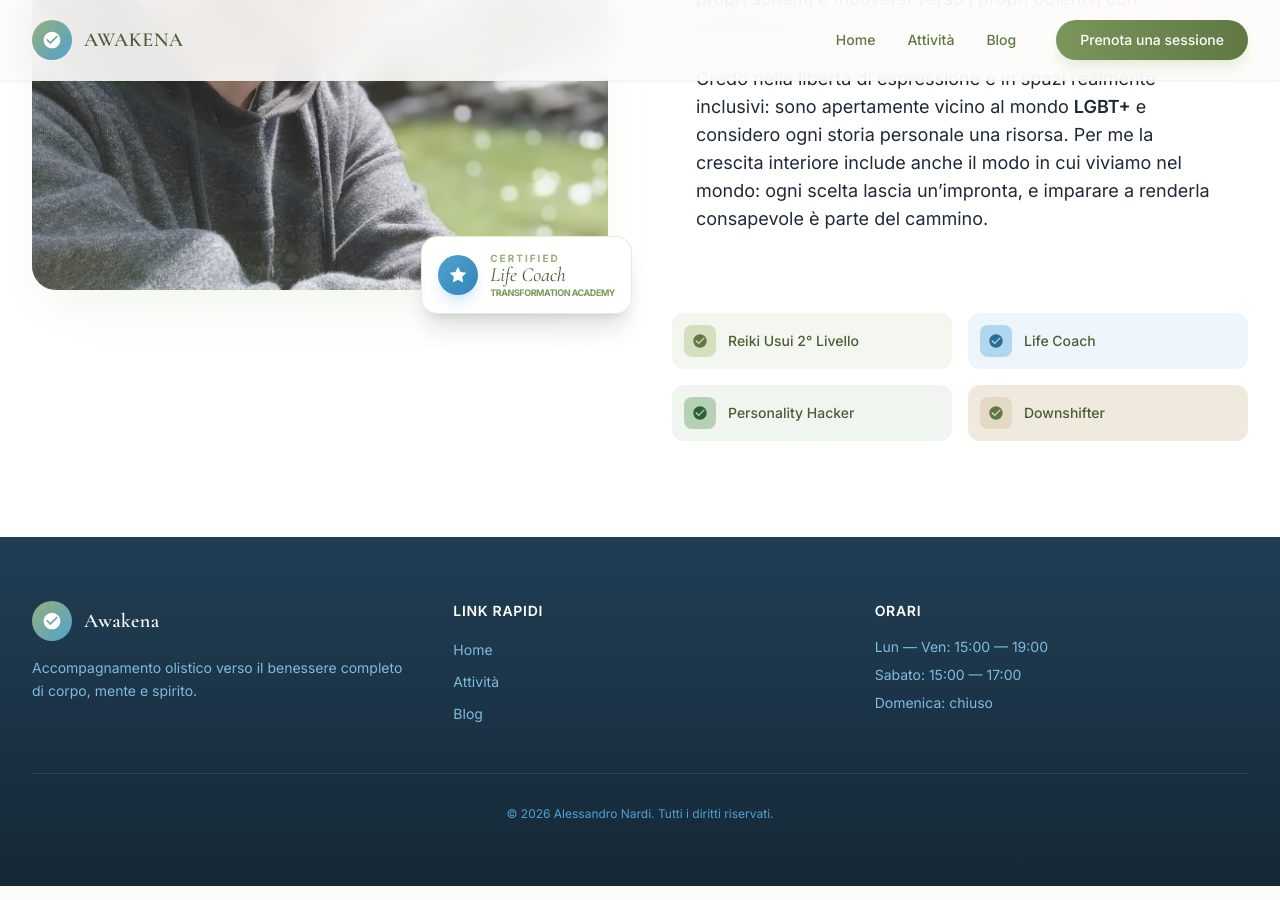
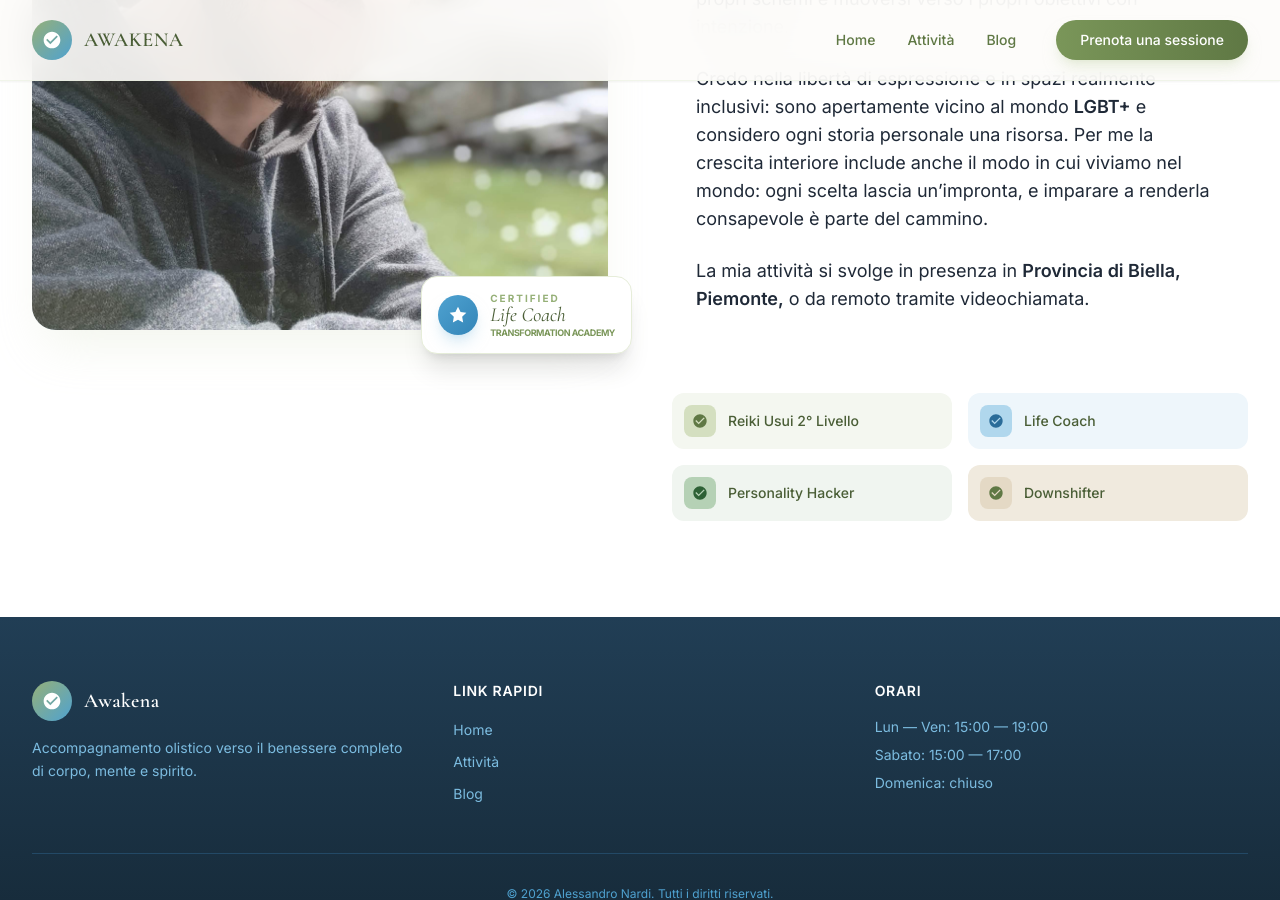
Before and after one commit to rerosku/rerosku.github.io, a Jekyll site: the page built from index.html, in a window 1280 px wide and 900 px high, scrolled down 1658 px. Built offline with Jekyll 4.4.1, drawn with Linux system fonts in a browser that asks for light colours; nearby versions of some CDN libraries; some web fonts are replaced; some of the changed text lies outside the part shown.

Commit message:
Update rerosku.github.io from Acode

```diff
--- a/index.html
+++ b/index.html
@@ -13,7 +13,7 @@ permalink: /
   <div class="relative z-10 max-w-5xl mx-auto px-4 sm:px-6 lg:px-8 text-center">
     <div class="inline-flex items-center gap-2 px-5 py-2 bg-white/60 backdrop-blur-sm rounded-full mb-8 shadow-sm border border-salvia-100 animate-fade-in">
       <span class="w-2 h-2 rounded-full bg-salvia-400 animate-pulse"></span>
-      <span class="text-sm font-medium text-salvia-600 tracking-wide uppercase">Reiki · Coaching · Consapevolezza</span>
+      <span class="text-sm font-medium text-salvia-600 tracking-wide uppercase">Reiki · Coaching · Personalità</span>
     </div>
 
     <h1 class="font-display text-5xl sm:text-6xl lg:text-8xl font-light text-salvia-800 leading-tight mb-6 animate-slide-up">
@@ -96,6 +96,9 @@ permalink: /
 
     <p class="text-lg">
       Credo nella libertà di espressione e in spazi realmente inclusivi: sono apertamente vicino al mondo <strong class="font-semibold">LGBT+</strong> e considero ogni storia personale una risorsa. Per me la crescita interiore include anche il modo in cui viviamo nel mondo: ogni scelta lascia un’impronta, e imparare a renderla consapevole è parte del cammino. </p>
+    <p class="text-lg">
+      La mia attività si svolge in presenza in <strong class="font-semibold">Provincia di Biella, Piemonte,</strong> o da remoto tramite videochiamata.
+    </p>
  </div>
 </section>
         </div>
```
